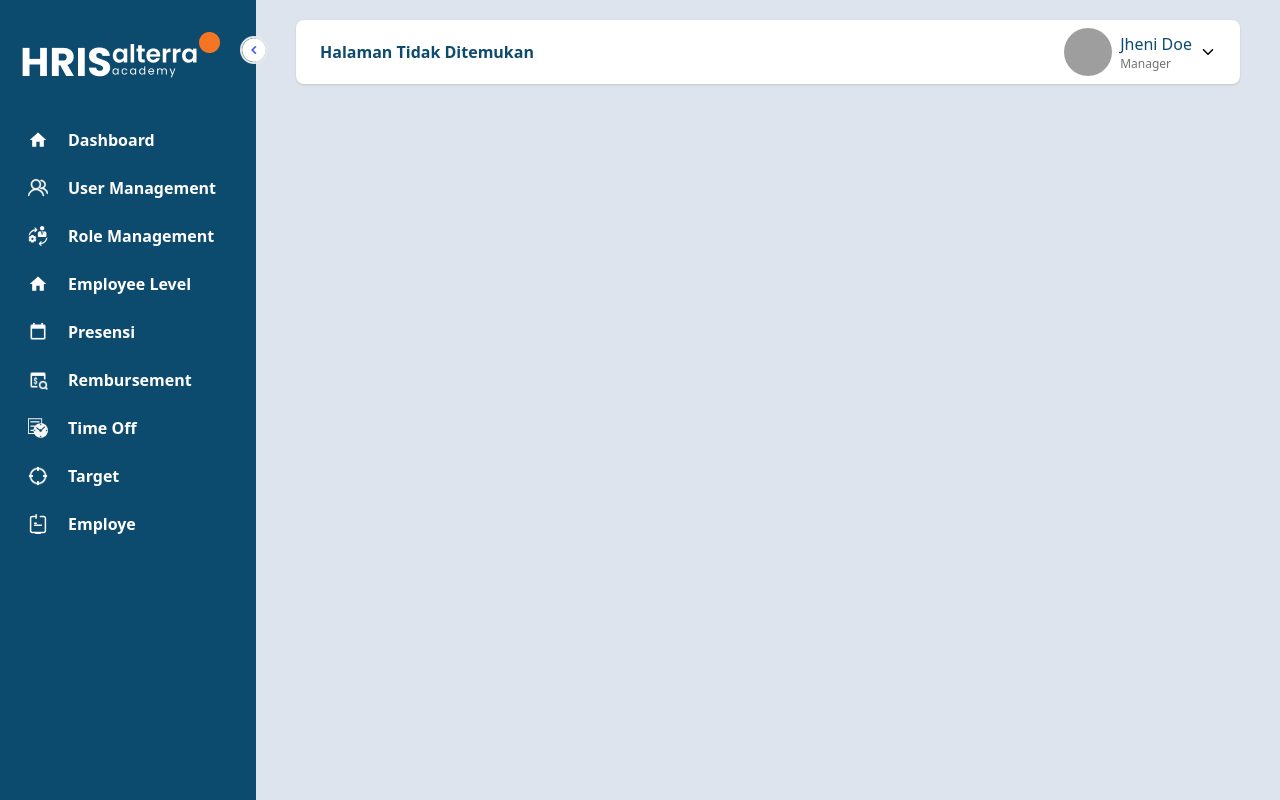
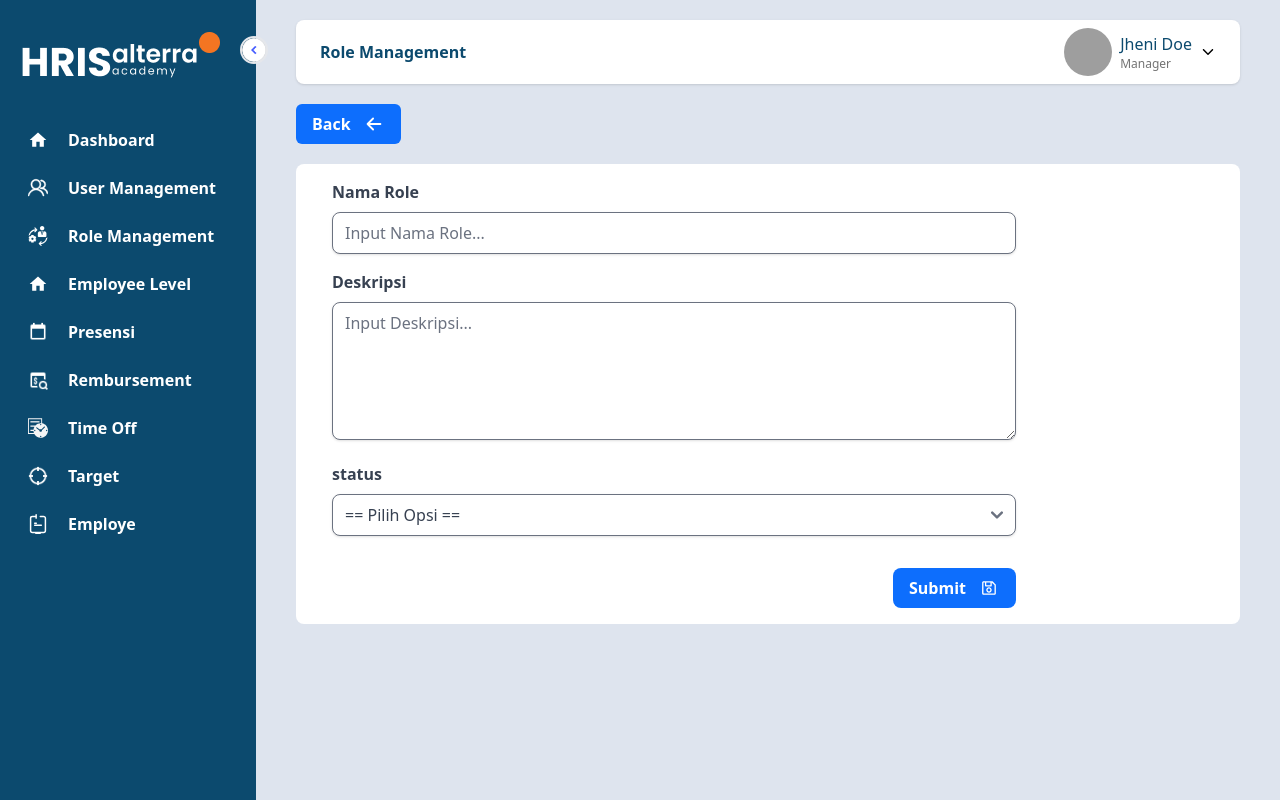
Before and after one commit to ALTA-HRIS-APP/FE-Program, a React (Vite) app: page /AddRole in a window 1280 px wide. Built offline with nearby package versions, Linux system fonts and the light colour scheme; grey boxes are pictures that could not be loaded.

Commit message:
added add role

```diff
--- a/src/App.tsx
+++ b/src/App.tsx
@@ -11,6 +11,7 @@ import TimeOff from "./pages/TimeOff/TimeOff";
 import Target from "./pages/Target/Target";
 import Employe from "./pages/Employe/Employe";
 import IndexRole from "./pages/RoleManagement/IndexRole";
+import AddRole from "./pages/RoleManagement/AddRole";
 import IndexUser from "./pages/UserManagement/IndexUser";
 import AddUser from "./pages/UserManagement/AddUser";
 import DetailUser from "./pages/UserManagement/DetailUser";
@@ -27,6 +28,7 @@ export default function App() {
           <Route path="/AddUser" element={<AddUser />} />
           <Route path="/DetailUser/:id" element={<DetailUser />} />
           <Route path="/Role" element={<IndexRole />} />
+          <Route path="/AddRole" element={<AddRole />} />
           <Route path="/Presensi" element={<Presensi />} />
           <Route path="/TimeOff" element={<TimeOff />} />
           {/* <Route path="/Remburse" element={<Remburse />} /> */}
--- a/src/component/Header.tsx
+++ b/src/component/Header.tsx
@@ -38,6 +38,8 @@ const Header: FC<headerProps> = ({ id, name, job, image }) => {
         case "/DetailUser/:id":
           return "Detil User";
         case "/Role":
+          return "Role Management";
+        case "/AddRole":
           return "Role Management";
         case "/Division":
           return "Devision Management";
--- a/src/pages/Dashboard.tsx
+++ b/src/pages/Dashboard.tsx
@@ -2,7 +2,13 @@ import React from 'react'
 
 const Dashboard = () => {
   return (
-    <div>Dashboard</div>
+    <div>
+      <main>
+        <div className='p-4 max-w-full bg-white rounded-lg mt-5'>
+          Dashboard
+        </div>
+      </main>
+    </div>
   )
 }
 
--- /dev/null
+++ b/src/pages/RoleManagement/AddRole.tsx
@@ -0,0 +1,128 @@
+import { useState } from 'react';
+import Cookies from 'js-cookie';
+import axios from 'axios';
+import { useNavigate } from 'react-router-dom';
+
+import Button from '../../components/element/Button'
+import Swal from 'sweetalert2';
+
+const AddRole = () => {
+    const token = Cookies.get('token');
+    const navigate = useNavigate();
+    const handleBack = (e: any) => {
+        navigate(-1);
+    }
+    const [formRole, setFormRole] = useState({
+        nama: '',
+        description: '',
+        status: ''
+    });
+    const handleChange = (e: any) => {
+        setFormRole({...formRole, [e.target.name]: e.target.value})
+    }
+    const handleSubmmit = (e: any) => {
+        e.preventDefault();
+        axios.post('role', formRole, {
+            headers: {
+                Authorization: `Bearer ${token}`
+            }
+        }).then((response) => {
+            console.log(response.data);
+            Swal.fire({
+                icon: "success",
+                title: "Success",
+                text: response.data.message,
+                confirmButtonText: "OK",
+            }).then(() => {
+                navigate('/Role');
+            }).catch((error) => {
+                Swal.fire({
+                    icon: "error",
+                    title: "Oops...",
+                    text: error.response.data.message,
+                    confirmButtonText: "OK",
+                });
+            })
+        })
+    }
+
+    return (
+        <div>
+            <main>
+                <div>
+                    <Button
+                        id='Back'
+                        label='Back'
+                        src='arrow-left'
+                        color='bg-primary'
+                        hover='bg-blue-700'
+                        onClick={handleBack}
+                    />
+                </div>
+                <div className='p-4 max-w-full bg-white rounded-lg mt-5'>
+                    <form onSubmit={handleSubmmit}>
+                        <div className='md:w-3/4 mx-5'>
+                            <div className='mb-4'>
+                                <label
+                                    htmlFor="nama"
+                                    className='block text-gray-700 font-semibold mb-2'
+                                >Nama Role</label>
+                                <input
+                                    type="text"
+                                    id='nama'
+                                    name='nama'
+                                    placeholder='Input Nama Role...'
+                                    value={formRole.nama}
+                                    onChange={handleChange}
+                                    required
+                                    autoComplete='off'
+                                    className="shadow appearance-none border rounded-lg w-full py-2 px-3 text-gray-700 leading-light bg-white"
+                                />
+                            </div>
+                            <div className='mb-4'>
+                                <label
+                                    htmlFor="description"
+                                    className='block text-gray-700 font-semibold mb-2'
+                                >Deskripsi</label>
+                                <textarea
+                                    rows={5}
+                                    id='description'
+                                    name='description'
+                                    placeholder='Input Deskripsi...'
+                                    value={formRole.description}
+                                    onChange={handleChange}
+                                    required
+                                    autoComplete='off'
+                                    className="shadow appearance-none border rounded-lg w-full py-2 px-3 text-gray-700 leading-light bg-white"
+                                />
+                            </div>
+                            <div className='mb-4'>
+                                <label
+                                    htmlFor="status"
+                                    className='block text-gray-700 font-semibold mb-2'
+                                >status</label>
+                                <select
+                                    id='status'
+                                    name='status'
+                                    value={formRole.status}
+                                    onChange={handleChange}
+                                    className="shadow appearance-none border rounded-lg w-full py-2 px-3 text-gray-700 leading-light bg-white"
+                                >
+                                    <option value="">== Pilih Opsi ==</option>
+                                    <option value="true">Active</option>
+                                    <option value="false">InActive</option>
+                                </select>
+                            </div>
+                            <div className='flex justify-end text-center mt-8'>
+                                <button type='submit' className='bg-primary hover:bg-blue-900 text-white font-bold py-2 px-4 rounded-lg flex gap-3'>Submit<img src="./src/assets/save-2.svg" alt="save-2" /></button>
+                            </div>
+                        </div>
+
+                    </form>
+                </div>
+            </main >
+        </div >
+    )
+}
+
+export default AddRole
--- a/src/pages/RoleManagement/IndexRole.tsx
+++ b/src/pages/RoleManagement/IndexRole.tsx
@@ -1,6 +1,7 @@
 import { useState, useEffect } from 'react';
 import axios from 'axios';
 import { useNavigate } from 'react-router-dom';
+import Swal from 'sweetalert2';
 
 import Button from '../../components/element/Button';
 
@@ -26,6 +27,46 @@ const IndexRole = () => {
     const handleAddRole = () => {
         navigate('/AddRole');
     }
+
+    const handleDelete = (id: number) => {
+        Swal.fire({
+            title: 'Are You Sure For Delete?',
+            showCancelButton: true,
+            cancelButtonText: "No, Cancel!",
+            confirmButtonText: 'Yes, delete it!',
+        }).then((result) => {
+            if (result.isConfirmed) {
+                axios
+                    .delete(`role/${id}`)
+                    // .delete(`http://54.252.240.166/mentees/${id}`, {
+                    //     headers: {
+                    //         Authorization: `Bearer ${token}`,
+                    //     },
+                    // })
+                    .then((response) => {
+                        console.log(response);
+                        Swal.fire({
+                            icon: "success",
+                            title: "Success",
+                            text: response.data.message,
+                            confirmButtonText: "OK",
+                        }).then(() => {
+                            getAllRole();
+                        });
+                    })
+                    .catch((error) => {
+                        Swal.fire({
+                            icon: "error",
+                            title: "Failed",
+                            text: `Something went wrong : ${error}`,
+                            confirmButtonText: "OK",
+                        });
+                    });
+            } else if (result.dismiss) {
+                Swal.fire('Changes are not saved', '', 'info')
+            }
+        })
+    };
 
     return (
         <div>
@@ -73,7 +114,7 @@ const IndexRole = () => {
                                                 id='Delete Button'
                                                 color='bg-danger'
                                                 hover='bg-red-200'
-                                                // onClick={() => DetailTo(item?.id)}
+                                                onClick={() => handleDelete(item?.id)}
                                                 src='delete-2'
                                             />
                                         </td>
--- a/src/pages/UserManagement/AddUser.tsx
+++ b/src/pages/UserManagement/AddUser.tsx
@@ -4,8 +4,7 @@ import axios from "axios";
 import Cookies from 'js-cookie';
 import Swal from 'sweetalert2';
 
-import Button from '../../components/element/Button'
-import Input from '../../components/element/Input'
+import Button from '../../components/element/Button';
 
 const AddUser = () => {
     const token = Cookies.get('token');
```
